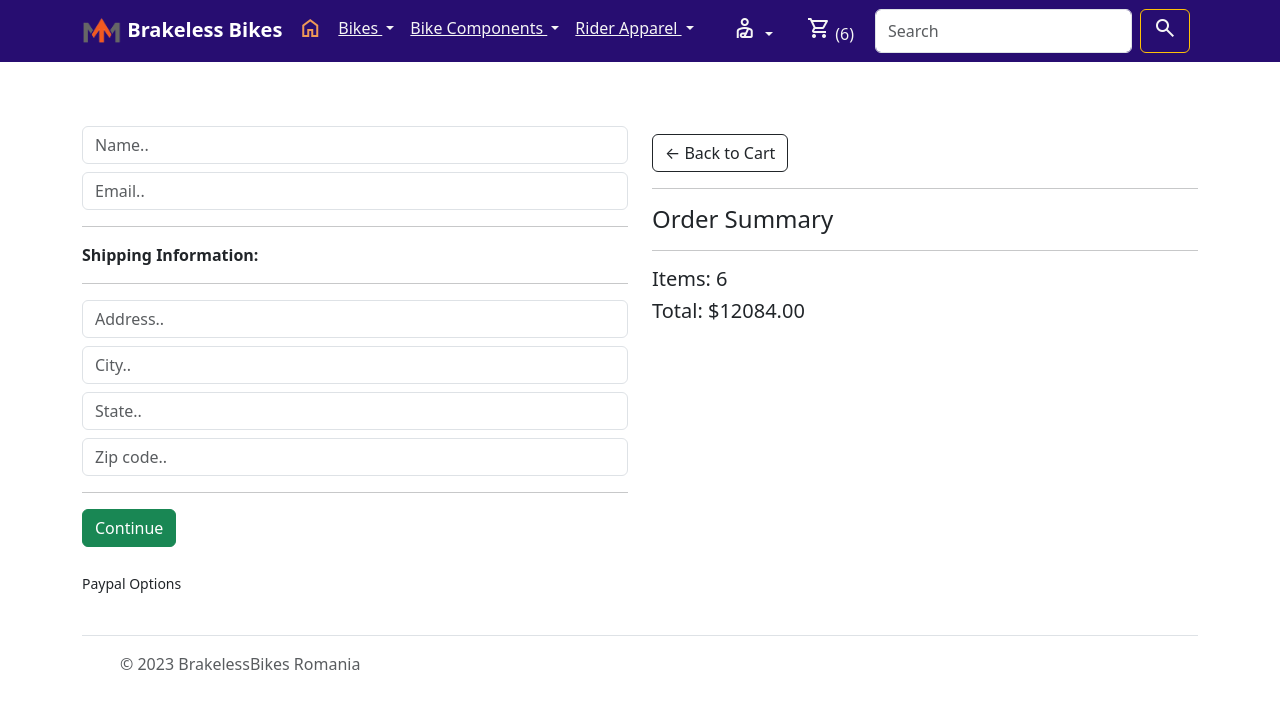
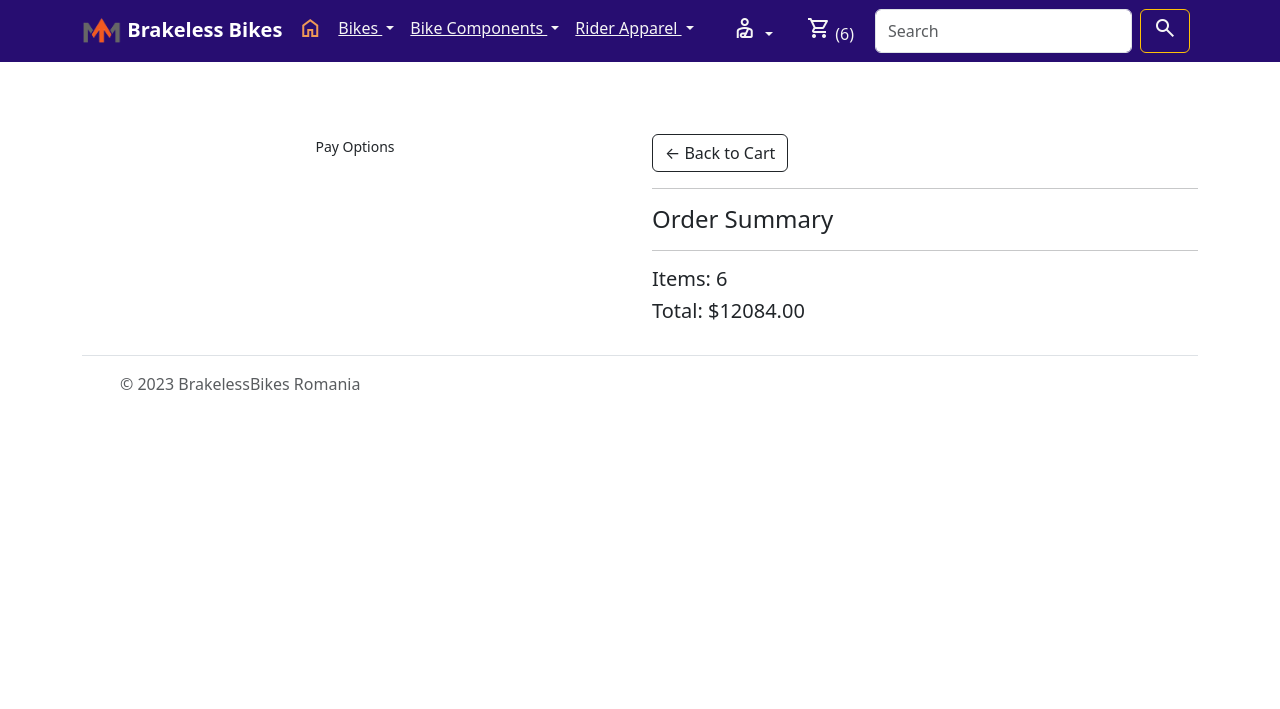
Before and after one commit to madmad89/BrakelessBikeStore, a Django app: page /checkout/ in a window 1280 px wide. Shown: the top 709 px of the page. Run offline with Django 4.2, Linux system fonts and the light colour scheme; a user stored in the database is signed in; data comes from the database, SQL or seed files in the repository; some libraries are stand-ins or nearby versions.

Commit message:
Update checkout.html

```diff
--- a/templates/checkout.html
+++ b/templates/checkout.html
@@ -9,46 +9,46 @@
     <div class="container-lg">
         <div class="row">
             <div class="col-lg-6">
-                <div class="box-element" id="form-wrapper">
-                    <form id="form">
-                        <div id="user-info">
-                            <div class="form-field mt-3 mb-2">
-                                <input required class="form-control" type="text" name="name" placeholder="Name..">
-                            </div>
-                            <div class="form-field mb-2">
-                                <input required class="form-control" type="email" name="email" placeholder="Email..">
-                            </div>
-                        </div>
-
-                        <div id="shipping-info">
-                            <hr>
-                            <p><strong>Shipping Information:</strong></p>
-                            <hr>
-                            <div class="form-field mb-2">
-                                <input class="form-control" type="text" name="address" placeholder="Address..">
-                            </div>
-                            <div class="form-field mb-2">
-                                <input class="form-control" type="text" name="city" placeholder="City..">
-                            </div>
-                            <div class="form-field mb-2">
-                                <input class="form-control" type="text" name="state" placeholder="State..">
-                            </div>
-                            <div class="form-field mb-2">
-                                <input class="form-control" type="text" name="zipcode" placeholder="Zip code..">
-                            </div>
+{#                <div class="box-element" id="form-wrapper">#}
+{#                    <form id="form">#}
+{#                        <div id="user-info">#}
+{#                            <div class="form-field mt-3 mb-2">#}
+{#                                <input required class="form-control" type="text" name="name" placeholder="Name..">#}
+{#                            </div>#}
+{#                            <div class="form-field mb-2">#}
+{#                                <input required class="form-control" type="email" name="email" placeholder="Email..">#}
+{#                            </div>#}
+{#                        </div>#}
+{##}
+{#                        <div id="shipping-info">#}
+{#                            <hr>#}
+{#                            <p><strong>Shipping Information:</strong></p>#}
+{#                            <hr>#}
+{#                            <div class="form-field mb-2">#}
+{#                                <input class="form-control" type="text" name="address" placeholder="Address..">#}
+{#                            </div>#}
+{#                            <div class="form-field mb-2">#}
+{#                                <input class="form-control" type="text" name="city" placeholder="City..">#}
+{#                            </div>#}
+{#                            <div class="form-field mb-2">#}
+{#                                <input class="form-control" type="text" name="state" placeholder="State..">#}
+{#                            </div>#}
+{#                            <div class="form-field mb-2">#}
+{#                                <input class="form-control" type="text" name="zipcode" placeholder="Zip code..">#}
+{#                            </div>#}
                             {#						<div class="form-field">#}
                             {#							<input class="form-control" type="text" name="country" placeholder="Zip code..">#}
                             {#						</div>#}
-                        </div>
-
-                        <hr>
-                        <input id="form-button" class="btn btn-success btn-block" type="submit" value="Continue">
-                    </form>
-                </div>
+{#                        </div>#}
+{##}
+{#                        <hr>#}
+{#                        <input id="form-button" class="btn btn-success btn-block" type="submit" value="Continue">#}
+{#                    </form>#}
+{#                </div>#}
 
                 <br>
-                <div class="box-element hidden" id="payment-info">
-                    <small>Paypal Options</small>
+                <div class="box-element hidden text-center" id="payment-info">
+                    <small>Pay Options</small>
                     <!--<button id="make-payment">Make payment</button>-->
                     <div id="paypal-button-container"></div>
                     <p id="result-message"></p>
```
